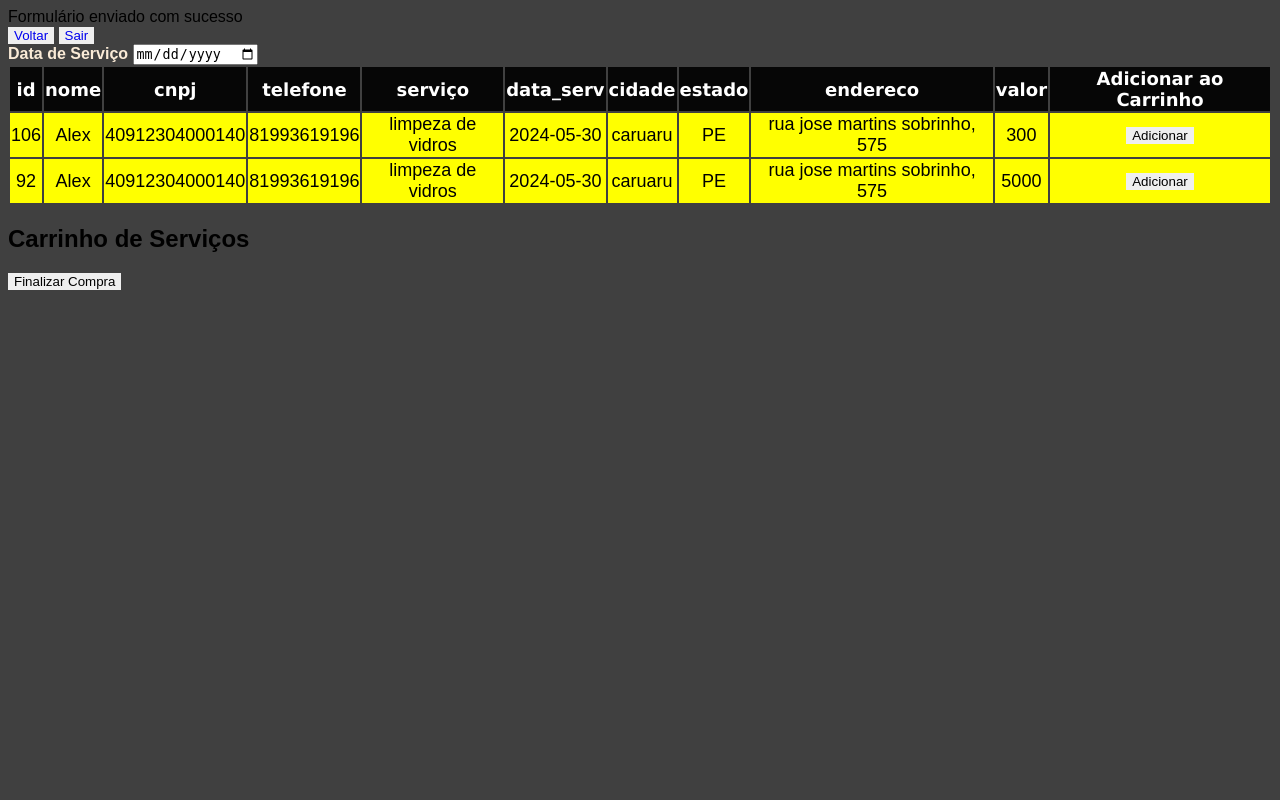
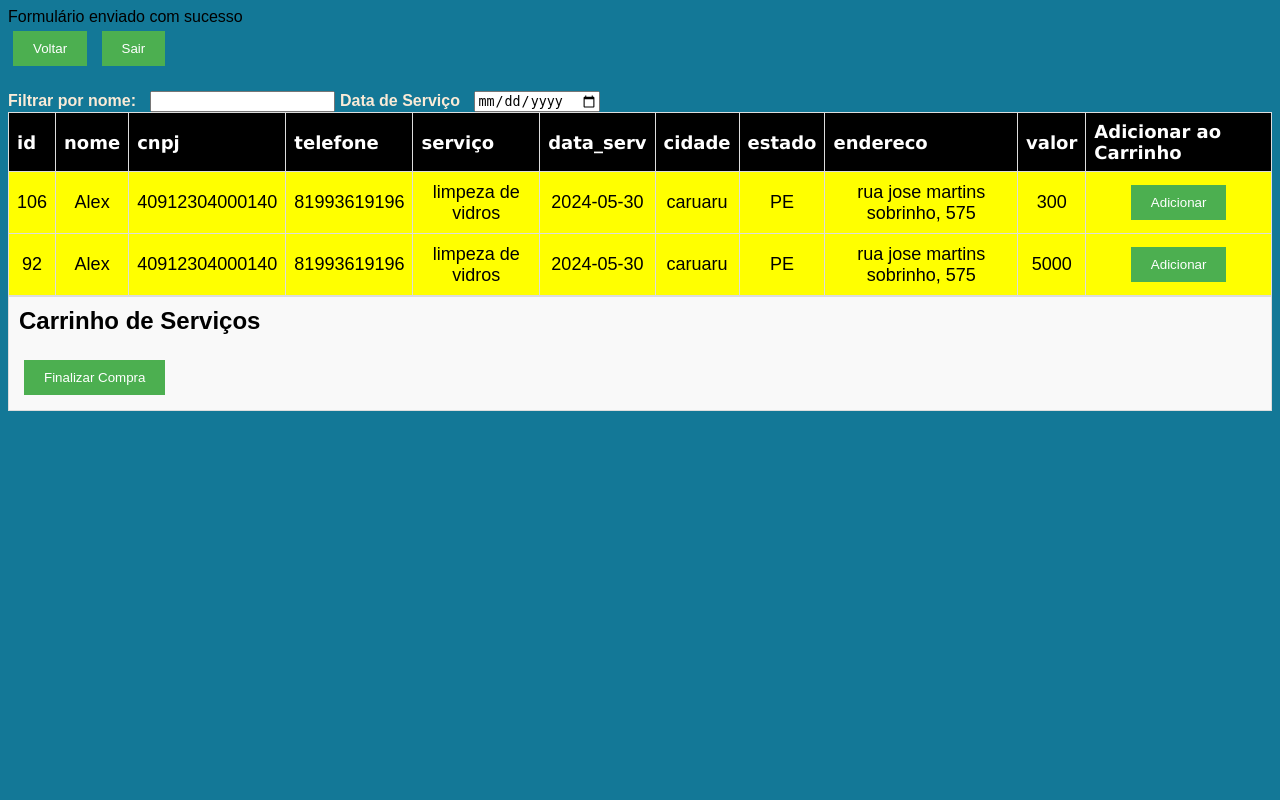
Before and after one commit to danielpaiv/projeto_oficina2, a PHP site: page /teste-usuario2/listauser.php in a window 1280 px wide. Run offline with PHP 8.4, Linux system fonts and the light colour scheme; a user stored in the database is signed in; data comes from the database, SQL or seed files in the repository.

Commit message:
foi adicionado um css na tabela

```diff
--- a/listauser.php
+++ b/listauser.php
@@ -50,6 +50,58 @@ if((!isset($_SESSION['nome']) == true) and (!isset($_SESSION['senha']) == true))
     <link rel="stylesheet" type="text/css" href="styles.css" media="screen" />
     <script src="#"></script>
     <script src="#"></script>
+    <style>
+        nav {
+    margin-bottom: 20px;
+}
+
+button {
+    background-color: #4CAF50;
+    color: white;
+    padding: 10px 20px;
+    margin: 5px;
+    border: none;
+    cursor: pointer;
+}
+
+button a {
+    color: white;
+    text-decoration: none;
+}
+
+button:hover {
+    background-color: #45a049;
+}
+
+#m-5 {
+    margin: 20px;
+}
+
+label {
+    font-weight: bold;
+    margin-right: 10px;
+}
+
+#clientesTabela {
+    width: 100%;
+    border-collapse: collapse;
+}
+
+#clientesTabela th, #clientesTabela td {
+    border: 1px solid #ddd;
+    padding: 8px;
+}
+
+#clientesTabela th {
+    background-color: #000000;
+    text-align: left;
+}
+
+#carrinho {
+    border: 1px solid #ddd;
+    padding: 10px;
+}
+    </style>
 </head>
 <body>
     <nav>
@@ -61,6 +113,8 @@ if((!isset($_SESSION['nome']) == true) and (!isset($_SESSION['senha']) == true))
     </nav>
     <div class="m-5">
 
+        <label for="filtroNome">Filtrar por nome:</label>
+        <input type="text" id="filtroNome" onkeyup="filtrarPorNome()">
 
         <label for="filtroData"><b>Data de Serviço</b></label>
         <input type="date" id="filtroData" onchange="filtrarPorData()">
@@ -173,7 +227,7 @@ if((!isset($_SESSION['nome']) == true) and (!isset($_SESSION['senha']) == true))
             const tr = table.getElementsByTagName('tr');
 
             for (let i = 1; i < tr.length; i++) {
-                const td = tr[i].getElementsByTagName('td')[7]; // coluna "Nome"
+                const td = tr[i].getElementsByTagName('td')[1]; // coluna "Nome"
                 if (td) {
                     const txtValue = td.textContent || td.innerText;
                     if (txtValue.toLowerCase().indexOf(filter) > -1) {
--- a/styles.css
+++ b/styles.css
@@ -1,6 +1,6 @@
 body{
     font-family: Arial, Helvetica, sans-serif;
-    background-color: #404040;
+    background-color: #137897;
     /*text-align: center;*/
 
 }
@@ -28,3 +28,74 @@ button,a{
 label{
     color: antiquewhite;
 }
+
+
+nav {
+    margin-bottom: 20px;
+}
+
+button {
+    background-color: #4CAF50;
+    color: white;
+    padding: 10px 20px;
+    margin: 5px;
+    border: none;
+    cursor: pointer;
+}
+
+button a {
+    color: white;
+    text-decoration: none;
+}
+
+button:hover {
+    background-color: #45a049;
+}
+
+#m-5 {
+    margin: 20px;
+}
+
+label {
+    font-weight: bold;
+    margin-right: 10px;
+}
+
+#clientesTabela {
+    width: 100%;
+    border-collapse: collapse;
+}
+
+#clientesTabela th, #clientesTabela td {
+    border: 1px solid #ddd;
+    padding: 8px;
+}
+
+#clientesTabela th {
+    background-color: #f2f2f2;
+    text-align: left;
+}
+
+#carrinho {
+    border: 1px solid #ddd;
+    padding: 10px;
+    background-color: #f9f9f9;
+}
+
+#carrinho h2 {
+    margin-top: 0;
+}
+
+#listaCarrinho {
+    list-style-type: none;
+    padding: 0;
+}
+
+#listaCarrinho li {
+    padding: 5px 0;
+    border-bottom: 1px solid #ddd;
+}
+
+#listaCarrinho li:last-child {
+    border-bottom: none;
+}
```
